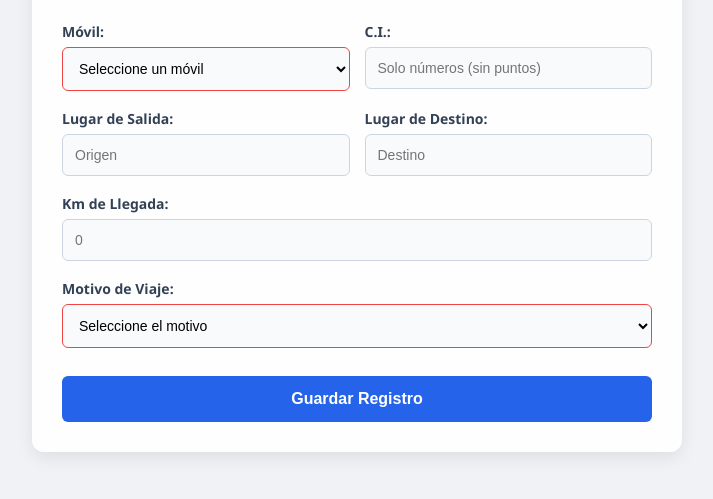
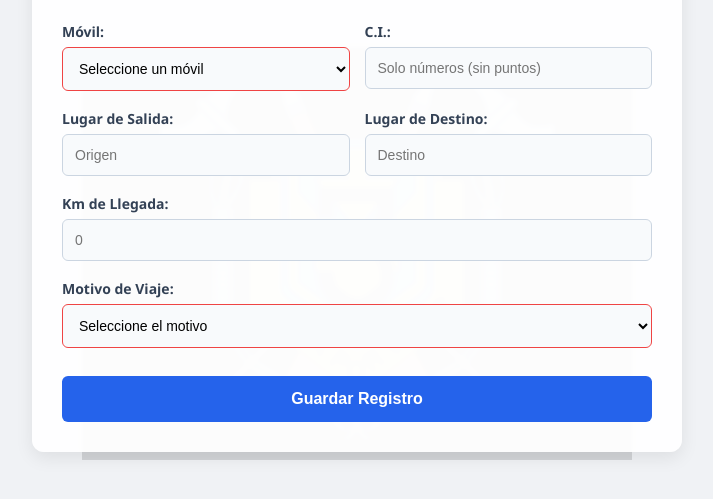
Before and after one commit to c32-tech/Control-de-Flota, a plain HTML site: page index.html in a window 1280 px wide. Shown: the part 147-646 px from the top of the page, without its empty margins (283-996 px from the left). Drawn offline with Linux system fonts and the light colour scheme.

Commit message:
Update index.html

```diff
--- a/index.html
+++ b/index.html
@@ -29,7 +29,7 @@
             max-width: 550px;
             height: 80vh;
             max-height: 550px;
-            background-image: url('Logo1.jpg'); /* Nombre del archivo de tu logo */
+            background-image: url('Logo.jpg'); /* Nombre del archivo de tu logo */
             background-repeat: no-repeat;
             background-position: center;
             background-size: contain;
```
